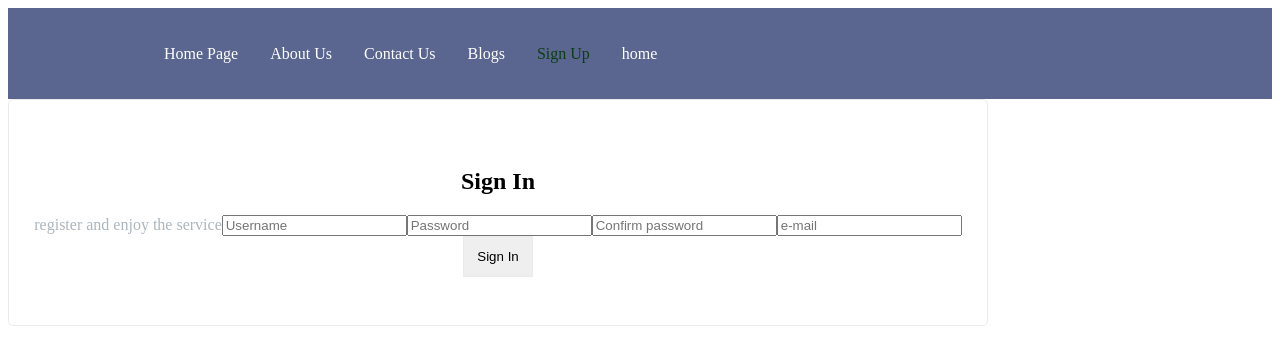
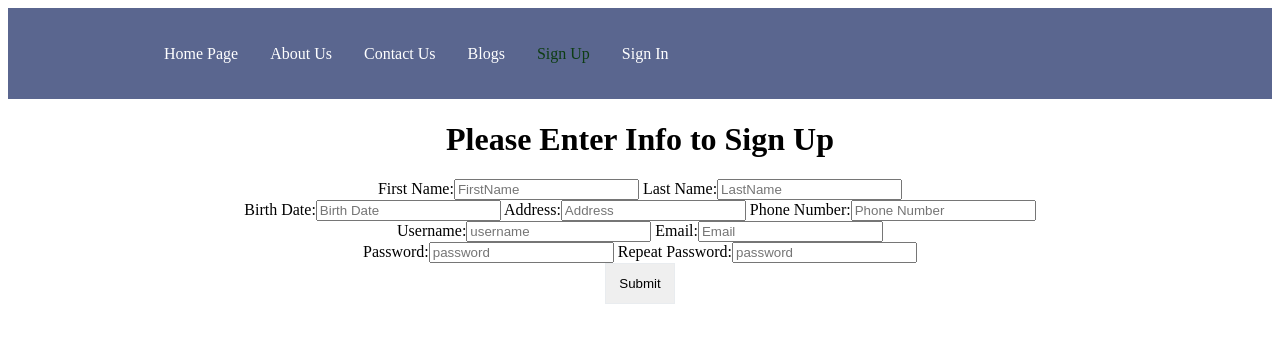
Before and after one commit to janelidzemarita/scripting_project, a React (Create React App) app: page /sign-up in a window 1280 px wide. Shown: the top 362 px of the page. Built offline with nearby package versions, Linux system fonts and the light colour scheme.

Commit message:
Update New

```diff
--- a/src/App.js
+++ b/src/App.js
@@ -1,7 +1,5 @@
 import React from 'react';
 import './App.css';
-
-import Form from './pages/Login.jsx'
 import Footer from './footer/footer'
 import './App.css';
 import Navbar from './components/Navbar';
@@ -10,8 +8,9 @@ import { BrowserRouter as Router, Routes, Route}
 import Home from './pages/home.jsx';
 import About from './pages/about';
 import Blogs from './pages/blogs';
-import SignUp from './pages/Login.jsx';
+import SignUp from './pages/signup.js';
 import Contact from './pages/contact';
+import SignIn from './pages/signin';
 
 function App() {
   return (
@@ -24,8 +23,7 @@ function App() {
                 <Route path='/contact' element={<Contact/>} />
                 <Route path='/blogs' element={<Blogs/>} />
                 <Route path='/sign-up' element={<SignUp/>} />
-                <Route  path="/pages/Login.jsx" element={<Form/>} />
-                <Route  path="home" element={<Footer/>} />
+                <Route path='/sign-in' element={<SignIn/>} />
             </Routes>
 
     </div>
--- a/src/components/Navbar/index.js
+++ b/src/components/Navbar/index.js
@@ -39,8 +39,8 @@ const Navbar = () => {
                     <NavLink to="/sign-up" activeStyle>
                         Sign Up
                     </NavLink>
-                    <NavLink to ="/">
-                        home
+                    <NavLink to="/sign-in" activeStyle>
+                        Sign In
                     </NavLink>
                 </NavMenu>
             </Nav>
--- a/src/pages/Login.jsx
+++ b/src/pages/Login.jsx
@@ -15,8 +15,7 @@ export default function Form() {
                 <section>
                     <div className="register">
                         <div className="col-1">
-                            <h2>Sign In</h2>
-                            <span>register and enjoy the service</span>
+                            <span>Please Sign In with your E-mail or Username!</span>
 
 
                             <input type="text" name='username'  className="form-control" placeholder='Username'  //onChange={handleChange} value={data.first_name}
--- /dev/null
+++ b/src/pages/signin.js
@@ -0,0 +1,12 @@
+import React from 'react';
+import Form from './Login'
+const SignIn = () => {
+    return (
+        <div>
+            <h1>Sign In</h1>
+            <Form/>
+        </div>
+    );
+};
+
+export default SignIn;
--- a/src/pages/signup.js
+++ b/src/pages/signup.js
@@ -7,8 +7,6 @@ const SignUp = () => {
         <div>
             <h1>Please Enter Info to Sign Up</h1>
             <Sign/>
-
-
         </div>
     );
 };
--- a/src/registration/register.jsx
+++ b/src/registration/register.jsx
@@ -45,7 +45,7 @@ const Sign = () => {
 return(
         <div>
             <form action="" onSubmit={submitForm}>
-                <label onInput={handleChange} value={data.first_name}> First Name:
+                <label onChange={handleChange} value={data.first_name}> First Name:
                 <input id= "firstname" type="text"   required placeholder="FirstName"  />
                 </label>
                 <label onChange={handleChange} value={data.last_name}> Last Name:
@@ -54,7 +54,8 @@ return(
                 <br/>
                 <label onChange={handleChange} value={data.birth_year}> Birth Date:
                 <input type="text" name="BirthDate" required  placeholder="Birth Date" />
-                </label><label onChange={handleChange} value={data.address}> Address:
+                </label>
+                <label onChange={handleChange} value={data.address}> Address:
                 <input type="text"  optional  placeholder="Address" />
                 </label>
                 <label onChange={handleChange} value={data.address}> Phone Number:
@@ -63,9 +64,11 @@ return(
                 <br/>
                 <label onChange={handleChange} value={data.username} > Username:
                 <input type="text"  required  placeholder="username"    />
-                </label> <label onChange={handleChange} value={data.email} > Email:
+                </label>
+                <label onChange={handleChange} value={data.email} > Email:
                 <input type="email" required  placeholder="Email"  />
-                </label><br/><label onChange={handleChange} value={data.password}> Password:
+                </label><br/>
+                <label onChange={handleChange} value={data.password}> Password:
                 <input type="password" required placeholder="password" />
                 </label><label> Repeat Password:
                 {/*Needs change. Confirm Password*/}
```
